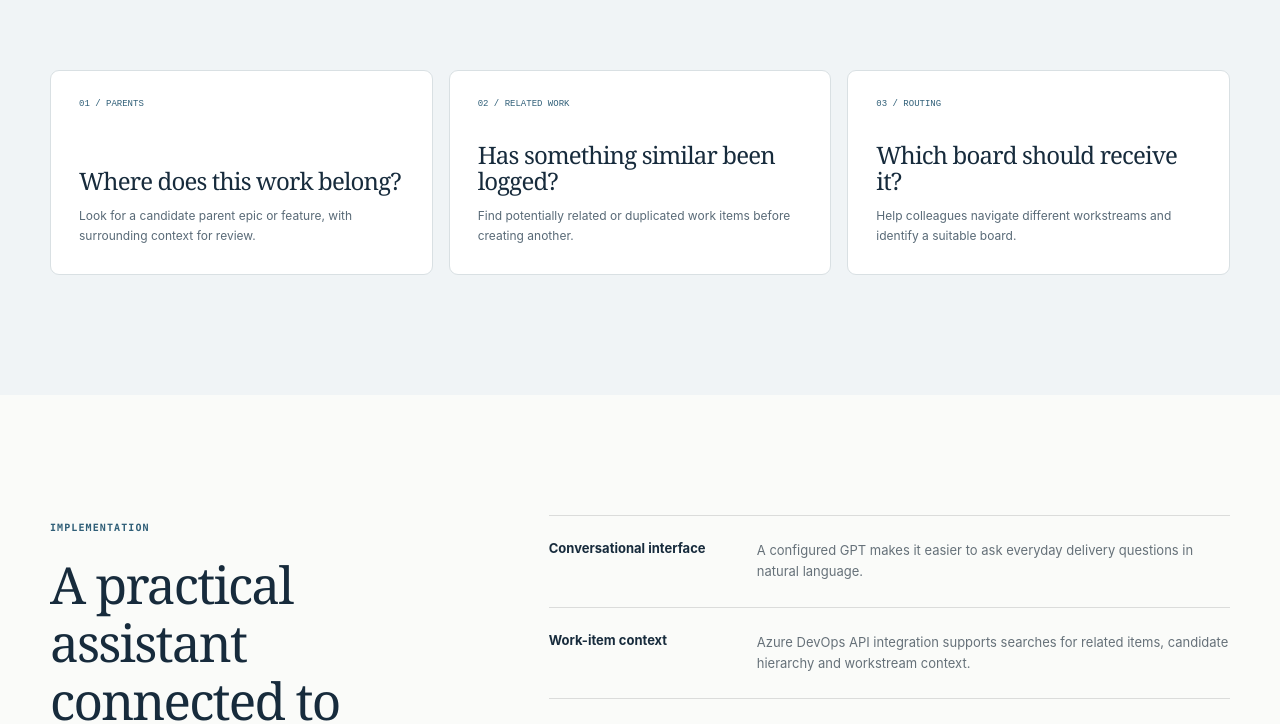
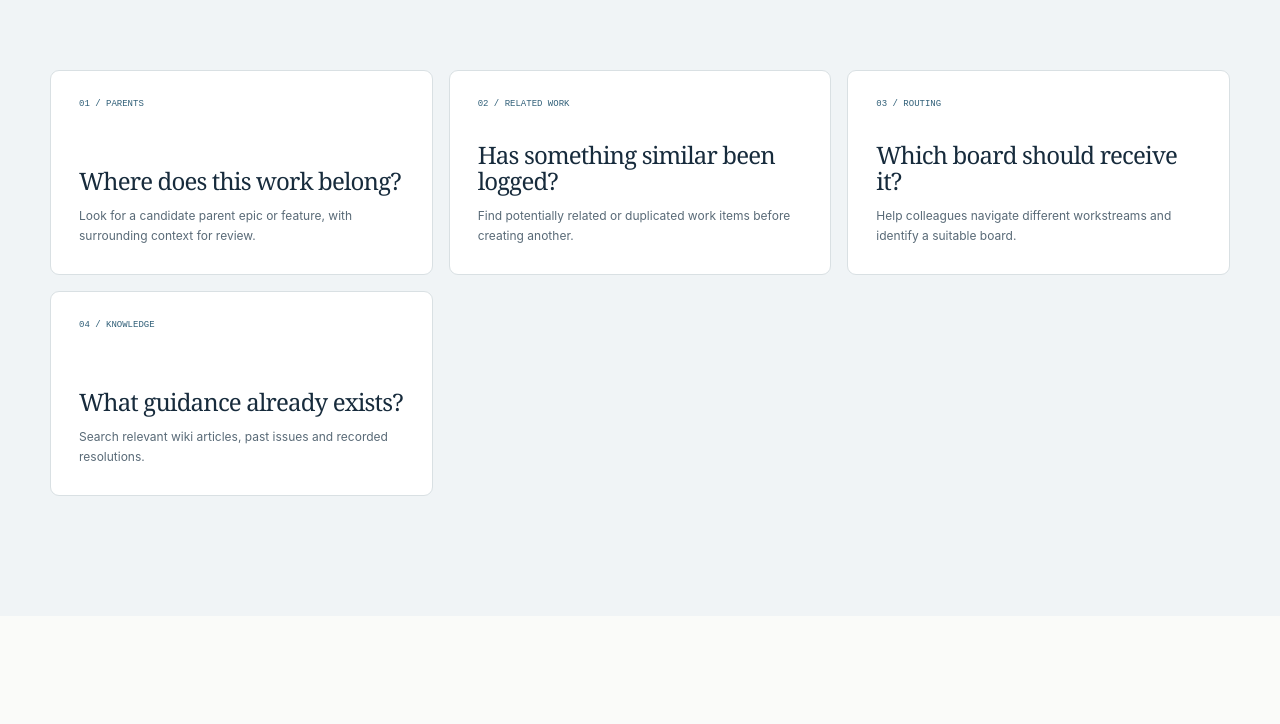
Before and after one commit to CeciG21/cg-website, a Next.js app: page /projects/ai-delivery-triage in a window 1280 px wide. Shown: the part 2282-3006 px from the top of the page. Built offline with nearby package versions, Linux system fonts and the light colour scheme.

Commit message:
content: cover all four AI triage functions in case study

```diff
--- a/app/projects/ai-delivery-triage/page.tsx
+++ b/app/projects/ai-delivery-triage/page.tsx
@@ -77,7 +77,7 @@ export default function AIDeliveryTriagePage() {
               </div>
               <h2 id="triage-flow">Four useful questions, one place to start.</h2>
             </div>
-            <div className="mp-benefit-grid">
+            <div className="mp-benefit-grid triage-benefit-grid">
               <article>
                 <span>01 / PARENTS</span>
                 <h3>Where does this work belong?</h3>
@@ -92,6 +92,11 @@ export default function AIDeliveryTriagePage() {
                 <span>03 / ROUTING</span>
                 <h3>Which board should receive it?</h3>
                 <p>Help colleagues navigate different workstreams and identify a suitable board.</p>
+              </article>
+              <article>
+                <span>04 / KNOWLEDGE</span>
+                <h3>What guidance already exists?</h3>
+                <p>Search relevant wiki articles, past issues and recorded resolutions.</p>
               </article>
             </div>
           </div>
```
